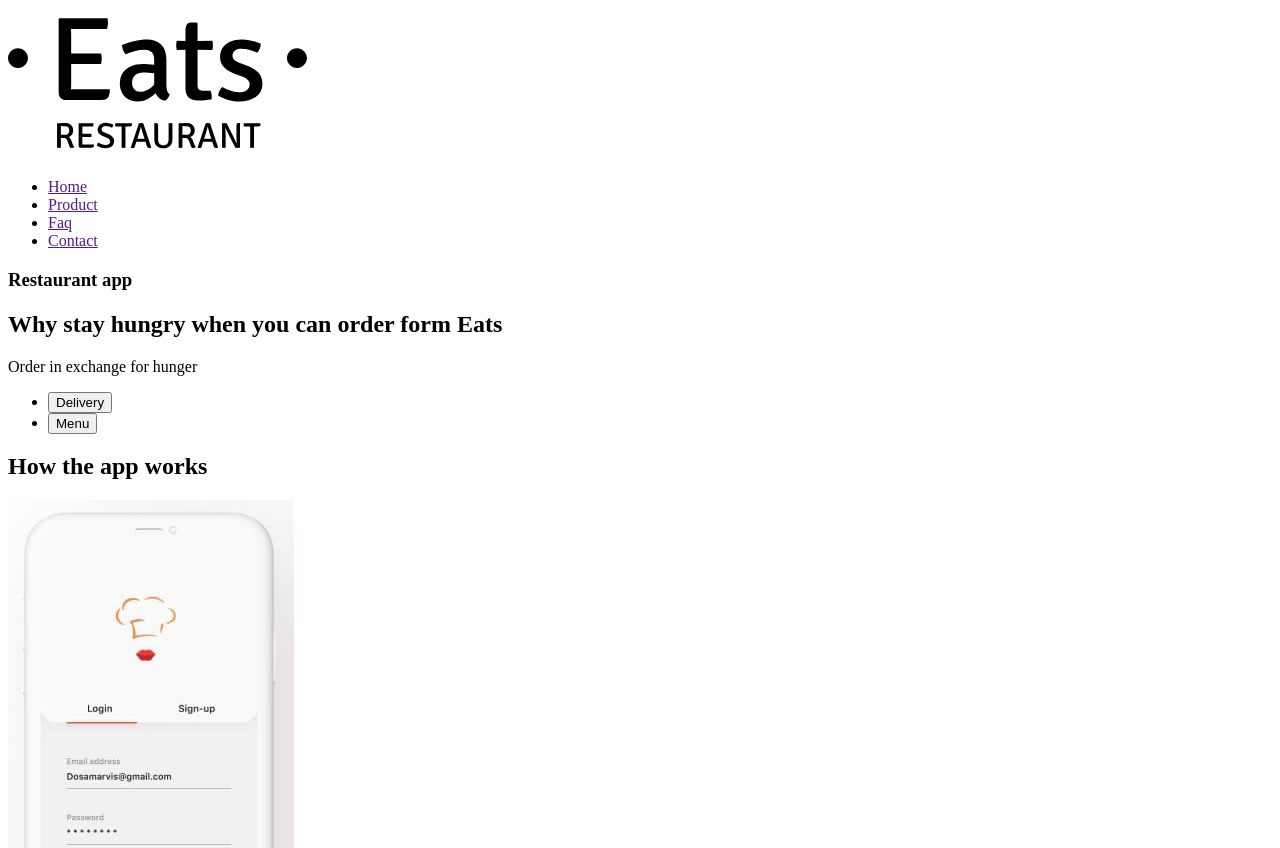
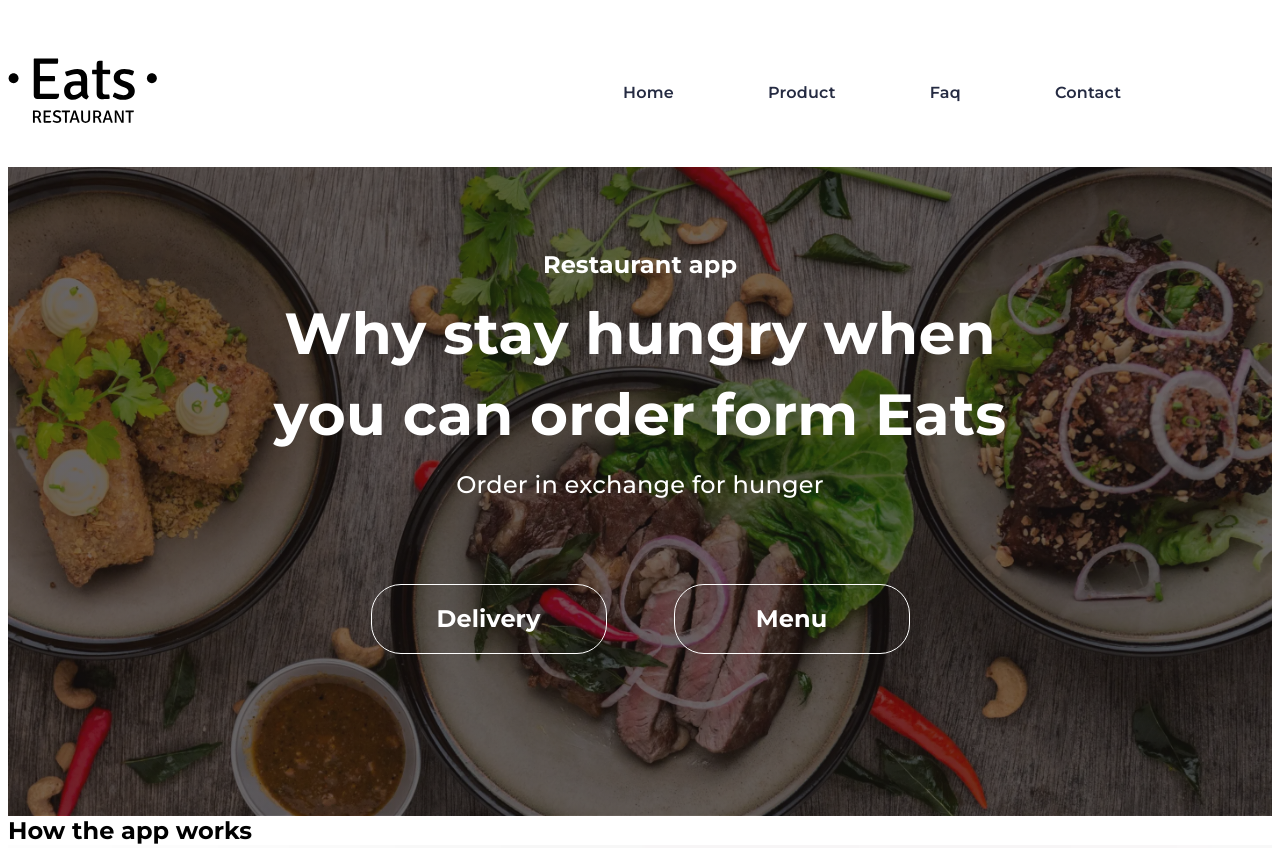
Before and after one commit to Alina-Makarenko/Eats, a plain HTML site: page index.html in a window 1280 px wide. Shown: the top 848 px of the page. Drawn offline with Linux system fonts and the light colour scheme.

Commit message:
header and hero

```diff
--- a/index.html
+++ b/index.html
@@ -3,36 +3,43 @@
   <head>
     <meta charset="UTF-8" />
     <meta name="viewport" content="width=device-width, initial-scale=1.0" />
-    <title>Document</title>
+    <title>Eats</title>
+    <link rel="preconnect" href="https://fonts.googleapis.com" />
+    <link rel="preconnect" href="https://fonts.gstatic.com" crossorigin />
+    <link
+      href="https://fonts.googleapis.com/css2?family=Montserrat:ital,wght@0,100..900;1,100..900&family=Roboto:ital,wght@0,100..900;1,100..900&display=swap"
+      rel="stylesheet"
+    />
+    <link rel="stylesheet" href="./style/main.min.css" />
   </head>
   <body>
     <!-- Header -->
-    <header>
+    <header class="header">
       <a href="./index.html" class="header__logo">
         <svg class="header__icon">
           <use href="./image/symbol-defs.svg#icon-eats"></use>
         </svg>
       </a>
       <ul class="header__list">
-        <li><a href="" class="header__link">Home</a></li>
-        <li><a href="" class="header__link">Product</a></li>
-        <li><a href="" class="header__link">Faq</a></li>
-        <li><a href="" class="header__link">Contact</a></li>
+        <li class="header__item"><a href="" class="header__link">Home</a></li>
+        <li class="header__item"><a href="" class="header__link">Product</a></li>
+        <li class="header__item"><a href="" class="header__link">Faq</a></li>
+        <li class="header__item"><a href="" class="header__link">Contact</a></li>
       </ul>
     </header>
     <main>
-      <!-- Restaurant app -->
-      <section class="menu">
-        <h3 class="menu__subtitle">Restaurant app</h3>
-        <h2 class="menu__title">
+      <!-- Hero -->
+      <section class="hero">
+        <h3 class="hero__subtitle">Restaurant app</h3>
+        <h2 class="hero__title">
           Why stay hungry when you can order form Eats
         </h2>
-        <p class="menu__text">Order in exchange for hunger</p>
-        <ul class="menu__list">
-          <li class="menu__item">
-            <button class="menu__btn">Delivery</button>
+        <p class="hero__text">Order in exchange for hunger</p>
+        <ul class="hero__list">
+          <li class="hero__item">
+            <button class="hero__btn">Delivery</button>
           </li>
-          <li class="menu__item"><button class="menu__btn">Menu</button></li>
+          <li class="hero__item"><button class="hero__btn">Menu</button></li>
         </ul>
       </section>
       <!-- How the app works -->
@@ -77,7 +84,6 @@
           <use href="./image/symbol-defs.svg#icon-eats"></use>
         </svg>
       </a>
-
     </footer>
   </body>
 </html>
--- /dev/null
+++ b/sass/base/_common.scss
@@ -0,0 +1,3 @@
+body {
+    font-family: "Montserrat";
+  }
--- /dev/null
+++ b/sass/base/_container.scss
@@ -0,0 +1,8 @@
+.container {
+    width: 1200px;
+    outline: solid 2px crimson;
+    margin-left: auto;
+    margin-right: auto;
+    padding-left: 15px;
+    padding-right: 15px;
+  }
--- /dev/null
+++ b/sass/base/_reset.scss
@@ -0,0 +1,20 @@
+ul{
+    list-style: none;
+    margin: 0;
+    padding: 0;
+}
+
+a{
+    text-decoration: none;
+}
+
+img{
+    display: block;
+   max-width: 100%;
+   width: 100%;
+   height: auto;
+}
+
+h1, h2, h3, p{
+    margin: 0;
+}
--- /dev/null
+++ b/sass/base/_var.scss
@@ -0,0 +1,10 @@
+$accent-color:#FA4A0C;
+$logo-color:rgba(0, 156, 191, 1);
+$text-color:#FFF;
+$title-color:#000;
+$second-text:#737373;
+$footer-text:#5C5C5C;
+$link-color:#252B42;
+$bg-color:rgba(23, 16, 16, 0.60);
+$donuts-color:rgba(37, 43, 66, 0.4);
+$border-color:rgba(183, 50, 39, 0.20);
--- /dev/null
+++ b/sass/main.scss
@@ -0,0 +1,10 @@
+@import"./base/reset";
+@import"./base/var";
+@import"./base/container";
+@import"./base/common";
+@import"./sections/header";
+@import"./sections/hero";
+@import"./sections/works";
+@import"./sections/explore";
+@import"./sections/now";
+@import"./sections/footer";
--- /dev/null
+++ b/sass/sections/_header.scss
@@ -0,0 +1,34 @@
+.header {
+    padding-top: 50px;
+    padding-bottom: 40px;
+  display: flex;
+  align-items: center;
+  background-color: $text-color;
+
+  &__icon {
+    width: 150px;
+    height: 65.214px;
+    flex-shrink: 0;
+    margin-right: 465px;
+  }
+  &__list {
+    display: flex;
+    gap: 94px;
+  }
+  &__link {
+    color: $link-color;
+    text-align: center;
+    font-family: "Montserrat";
+    font-size: 16px;
+    font-weight: 600;
+    line-height: 1.75;
+    letter-spacing: 0.2px;
+    transition-property: color;
+    transition-duration: 250ms;
+    transition-timing-function:  cubic-bezier(0.4, 0, 0.2, 1) ;
+
+    &:hover{
+        color: $accent-color;
+    }
+  }
+}
--- /dev/null
+++ b/sass/sections/_hero.scss
@@ -0,0 +1,77 @@
+.hero {
+  padding-top: 80px;
+  padding-bottom: 162px;
+  display: flex;
+  justify-content: center;
+  flex-direction: column;
+  align-items: center;
+  background-image: linear-gradient($bg-color, $bg-color),
+    url(../image/meat.webp);
+  background-size:cover;
+  background-repeat: no-repeat;
+  background-position: center;
+
+  &__subtitle {
+    color: $text-color;
+    text-align: center;
+    font-family: "Montserrat";
+    font-size: 24px;
+    font-weight: 700;
+    line-height: 1.5;
+    letter-spacing: 0.1px;
+    margin-bottom: 10px;
+  }
+
+  &__title {
+    color: $text-color;
+    text-align: center;
+    font-family: "Montserrat";
+    font-size: 58px;
+    font-weight: 700;
+    line-height: 1.4;
+    letter-spacing: 0.2px;
+    width: 799px;
+    margin-bottom: 10px;
+  }
+
+  &__text {
+    color: $text-color;
+    text-align: center;
+    font-family: "Montserrat";
+    font-size: 24px;
+    font-weight: 500;
+    line-height: 1.6;
+    letter-spacing: 0.2px;
+    margin-bottom: 80px;
+  }
+  &__list {
+    display: flex;
+    flex-direction: row;
+    gap: 67px;
+  }
+  &__btn{
+    display: flex;
+width: 236px;
+padding: 16px 0px;
+flex-direction: column;
+align-items: center;
+border-radius: 30px;
+border: 1px solid $text-color;
+color: $text-color;
+font-family: "Montserrat";
+font-size: 24px;
+font-weight: 700;
+line-height: 1.5;
+letter-spacing: 0.1px;
+background: none;
+transition-property: background, box-shadow;
+    transition-duration: 250ms;
+    transition-timing-function:  cubic-bezier(0.4, 0, 0.2, 1) ;
+
+&:hover{
+background: $accent-color;
+box-shadow: 0px 10px 30px 0px $border-color;
+
+}
+  }
+}
```
Also changed, not shown: sass/sections/_explore.scss (added), sass/sections/_footer.scss (added), sass/sections/_now.scss (added), sass/sections/_works.scss (added), style/main.css (added), style/main.min.css (added), 2 other files.
